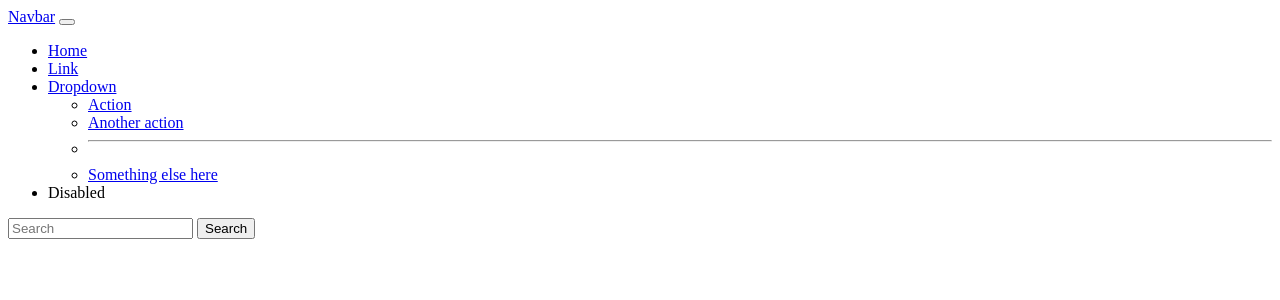
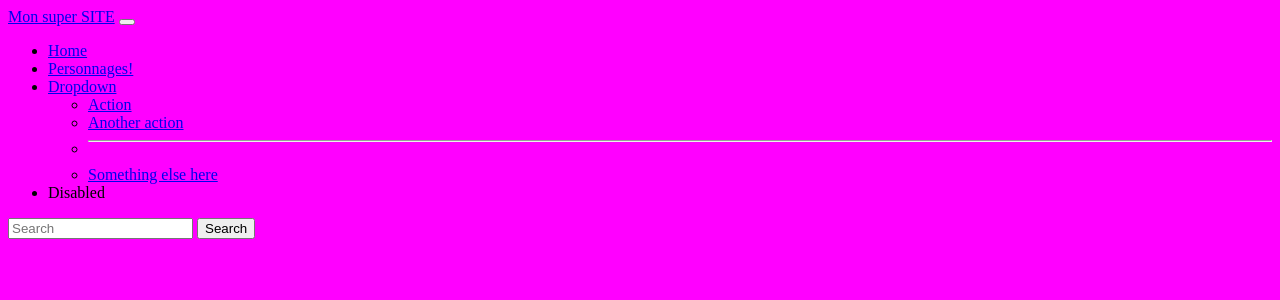
Before and after one commit to nwehla/2-persons, a Symfony app: template templates/base.html.twig in a window 1280 px wide. Shown: the top 300 px of the page. Run offline with Twig, Linux system fonts and the light colour scheme; the template is opened without the code that fills it, so the values that code supplies are empty; some libraries are stand-ins or nearby versions.

Commit message:
les vues

```diff
--- /dev/null
+++ b/note/note.txt
@@ -0,0 +1,2 @@
+Dans 2-persos
+je peux telecharge les images sur le site kenney
--- /dev/null
+++ b/public/css/main.css
@@ -0,0 +1,3 @@
+body{
+    background-color: fuchsia;
+}
--- a/src/Controller/PersonnageController.php
+++ b/src/Controller/PersonnageController.php
@@ -9,7 +9,7 @@ use Symfony\Component\Routing\Annotation\Route;
 class PersonnageController extends AbstractController
 {
     /**
-     * @Route("/personnage", name="personnage")
+     * @Route("/", name="accueil")
      */
     public function index(): Response
     {
@@ -18,14 +18,14 @@ class PersonnageController extends AbstractController
         ]);
     }
         /**
-         * @route("/persos","name=index_historique")
+         * @route("/persos",name="personnages")
          */
         Public function persos(){
             return $this ->render("/personnage/historique.html.twig",[
                 "pseudo"=>"toto",
                 "age"=> 25,
                 "carac"=> [
-                    "force"=>3,
+                    "force"=>"2",
                     "agi"=>2,
                     "intel"=>3
 
--- a/templates/base.html.twig
+++ b/templates/base.html.twig
@@ -3,6 +3,7 @@
     <head>
         <meta charset="UTF-8">
         <title>{% block title %}Welcome!{% endblock %}</title>
+        <link rel="stylesheet" href="{{asset('/css/main.css')}}">
         {# Run `composer require symfony/webpack-encore-bundle`
            and uncomment the following Encore helpers to start using Symfony UX #}
         {% block stylesheets %}
--- a/templates/menu.html.twig
+++ b/templates/menu.html.twig
@@ -1,6 +1,6 @@
 <nav class="navbar navbar-expand-lg navbar-light bg-light">
     <div class="container-fluid">
-      <a class="navbar-brand" href="#">Navbar</a>
+      <a class="navbar-brand" href="{{path('accueil')}}">Mon super SITE</a>
       <button class="navbar-toggler" type="button" data-bs-toggle="collapse" data-bs-target="#navbarSupportedContent" aria-controls="navbarSupportedContent" aria-expanded="false" aria-label="Toggle navigation">
         <span class="navbar-toggler-icon"></span>
       </button>
@@ -10,7 +10,7 @@
             <a class="nav-link active" aria-current="page" href="#">Home</a>
           </li>
           <li class="nav-item">
-            <a class="nav-link" href="#">Link</a>
+            <a class="nav-link" href="{{path('personnages')}}">Personnages!</a>
           </li>
           <li class="nav-item dropdown">
             <a class="nav-link dropdown-toggle" href="#" id="navbarDropdown" role="button" data-bs-toggle="dropdown" aria-expanded="false">
--- a/templates/personnage/index.html.twig
+++ b/templates/personnage/index.html.twig
@@ -1,6 +1,6 @@
 {% extends 'base.html.twig' %}
 
-{% block title %}Hello PersonnageController!{% endblock %}
+{% block title %}Accueil!{% endblock %}
 
 {% block body %}
 
@@ -10,7 +10,7 @@
 </style>
 
 <div class="example-wrapper">
-    <h1>Hello {{ controller_name }}! ✅</h1>
+    <h1>Mon Super Site! ✅</h1>
 
     This friendly message is coming from:
     <ul>
```
Also changed, not shown: templates/personnage/historique.html.twig (+8 -5 lines).
